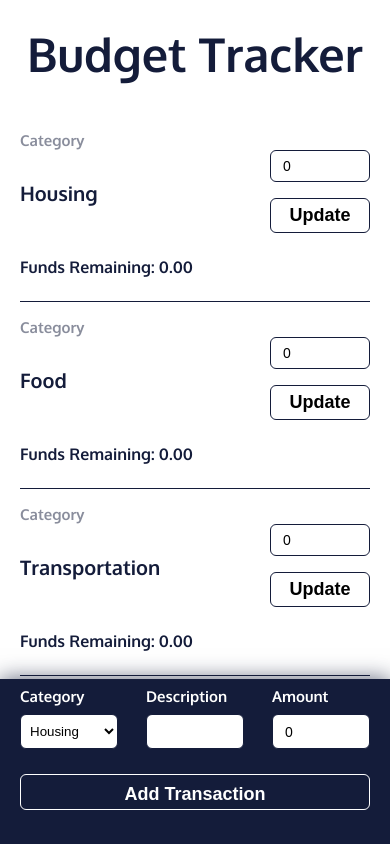
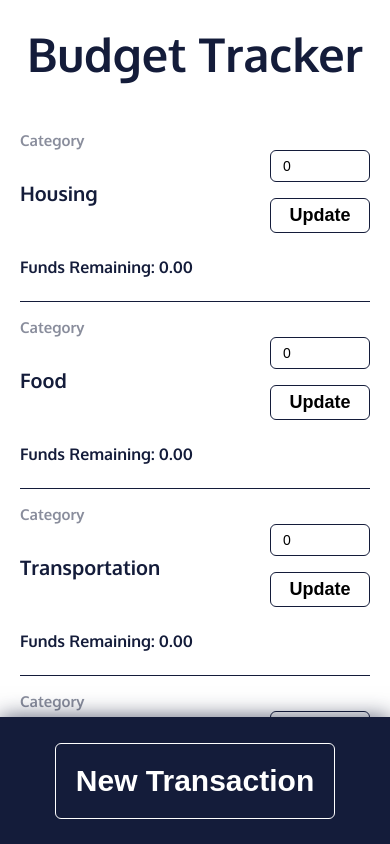
Before and after one commit to E-D-Richard/budget-tracker-webbapp, a React (Create React App) app: page / in a window 390 px wide. Shown: the top 844 px of the page. Built offline with nearby package versions, Linux system fonts and the light colour scheme.

Commit message:
add colapsable menu and enlarge button for mobile layout

```diff
--- a/src/components/TransactionForm.js
+++ b/src/components/TransactionForm.js
@@ -1,25 +1,25 @@
-import React, { useState } from 'react';
-import { useDispatch } from 'react-redux';
+import React, { useState } from "react";
+import { useDispatch } from "react-redux";
 import {
   addTransaction,
   CATEGORIES,
-} from '../features/transactions/transactionsSlice';
-import { v4 as uuidv4 } from 'uuid';
+} from "../features/transactions/transactionsSlice";
+import { v4 as uuidv4 } from "uuid";
 
 export default function TransactionForm({ categories }) {
   const dispatch = useDispatch();
   const [category, setCategory] = useState(CATEGORIES[0]);
-  const [description, setDescription] = useState('');
+  const [description, setDescription] = useState("");
   const [amount, setAmount] = useState(0);
   const [amountAlert, setAmountAlert] = useState(false);
-
+  const [hide, setHide] = useState(true);
   const handleSubmit = (e) => {
     e.preventDefault();
     //prevent 0 value transaction
-    if(parseFloat(amount) === 0 || !amount) {
+    if (parseFloat(amount) === 0 || !amount) {
       setAmountAlert(true);
       return;
-    };
+    }
     dispatch(
       addTransaction({
         category: category,
@@ -29,15 +29,23 @@ export default function TransactionForm({ categories }) {
       })
     );
     setCategory(CATEGORIES[0]);
-    setDescription('');
+    setDescription("");
     setAmount(0);
   };
-
   return (
     <section className="new-transaction-section">
       <h2>New Transaction</h2>
-      <form onSubmit={handleSubmit}>
-          <div>
+      <div id="hide-btn">
+        <button
+          onClick={() => {!hide ? setHide(true) : setHide(false);}}
+          className={!hide ? "dropdown-btn" : "default-btn"}
+        >
+          {hide ? "New Transaction" : "v"}
+        </button>
+      </div>
+      {!hide && (
+        <form onSubmit={handleSubmit}>
+          <div id="new-transaction-select">
             <label htmlFor="category">Category</label>
             <select
               id="category"
@@ -52,7 +60,7 @@ export default function TransactionForm({ categories }) {
             </select>
           </div>
 
-          <div>
+          <div id="new-transaction-desc">
             <label htmlFor="description">Description</label>
             <input
               id="description"
@@ -62,25 +70,23 @@ export default function TransactionForm({ categories }) {
             />
           </div>
 
-          <div>
+          <div id="new-transaction-amount">
             <label htmlFor="amount">Amount</label>
             <input
               id="amount"
               value={amount}
               onChange={(e) => {
-                setAmount(e.currentTarget.value)
-                setAmountAlert(false)
+                setAmount(e.currentTarget.value);
+                setAmountAlert(false);
               }}
               type="number"
               step="0.01"
               className={amountAlert && "amount-alert"}
             />
           </div>
-
-
-        <button>Add Transaction</button>
-      </form>
-
+          <button id="submit-btn">Add Transaction</button>
+        </form>
+      )}
     </section>
   );
 }
--- a/src/index.css
+++ b/src/index.css
@@ -105,7 +105,6 @@ select {
 
 .budget-form > * {
   flex: 1 1 100%;
-
   max-width: 100px;
 }
 
@@ -134,7 +133,7 @@ select {
   color: var(--red);
 }
 
-/* add transaction section */
+/* ---------------------------------------- new transaction section ----------------------- */
 
 .new-transaction-section {
   display: flex;
@@ -151,26 +150,27 @@ select {
   width: 100%;
 }
 
+.new-transaction-section h2 {
+  margin-bottom: 0;
+}
+
+.new-transaction-section form {
+  flex: 1 1 100%;
+  display: grid;
+  gap: 16px 18px;
+  grid-template-columns: repeat(3, minmax(0, 1fr));
+  grid-auto-rows: minmax(0px, auto);
+  align-items: stretch;
+  max-width: 40%;
+  padding-right: 2%;
+}
+
 .new-transaction-section label {
   display: block;
   font-size: 15px;
   font-weight: bold;
   margin-bottom: 8px;
 }
-
-.new-transaction-section h2 {
-  margin-bottom: 0;
-}
-
-.new-transaction-section form {
-  display: grid;
-  gap: 8%;
-  grid-template-columns: repeat(3, minmax(0, 1fr));
-  grid-auto-rows: minmax(0, auto);
-  max-width: 40%;
-  padding-right: 2%;
-}
-
 
 
 
@@ -187,14 +187,12 @@ select {
 .new-transaction-section button {
   grid-column: 1/4;
   justify-self: end;
-  min-height: 33%;
   width: 100%;
   padding: 9px 12px;
-  margin-top: 0.5rem;
   border-radius: 6px;
   border: solid 1px #ffffff;
   background-color: #141c3a;
-  font-size: 18px;
+  font-size: 1.8rem;
   font-weight: bold;
   color: #ffffff;
   cursor: pointer;
@@ -237,7 +235,7 @@ select {
   font-weight: normal;
 }
 
-.transaction-list button {
+.transaction-list .submit-btn {
   margin-left: auto;
   background: white;
   border: solid 1px #141c3a;
@@ -269,25 +267,75 @@ select {
     flex-direction: column;
   }
 
-
+  /* new trans sect */
   .new-transaction-section {
     flex-direction: column;
     align-items: center;
+    padding: 6.5% 14%;
   }
 
   .new-transaction-section h2 {
     display: none;
   }
 
-  .new-transaction-section form {
-    max-width: 100%;
-    padding-right: 0;
-  }
-  .new-transaction-section button {
-    margin-top: 20px;
+  #hide-btn  {
+    align-self: stretch;
   }
 
+  #hide-btn button {
+    background-color: #141c3a;
+    color: var(--white);
+    font-size: 3rem;
+  }
+
+  #hide-btn .dropdown-btn {
+    padding: 0;
+    border: none;
+    margin-bottom: 6.5vh;
+  }
+
+  #hide-btn .default-btn {
+    padding: 2rem 0;
+  }
+
+
+  .new-transaction-section form {
+    grid-template-columns: repeat(4, minmax(0, 1fr));
+    max-width: 85%;
+    padding-right: 0;
+
+  }
+
+  #new-transaction-select {
+    grid-column: 1/3;
+
+  }
+
+  #new-transaction-amount {
+    grid-column: 3/6;
+
+  }
+
+  #new-transaction-desc {
+    grid-column: 1/6;
+    grid-row: 2/3;
+  }
+
+
+
+
+  .new-transaction-section #submit-btn {
+    grid-column: 1/6;
+    grid-row: 3/4;
+    font-size: 2.4rem;
+    padding: 18px 12px;
+    margin-top: 7%;
+  }
+
+
+
   .transaction-record-section {
-    margin-bottom: 180px;
+    margin-bottom: 275px;
   }
+
 }
```
